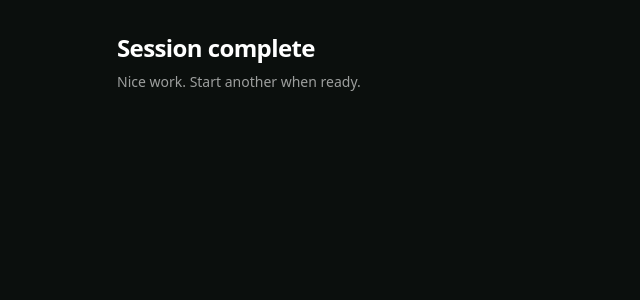
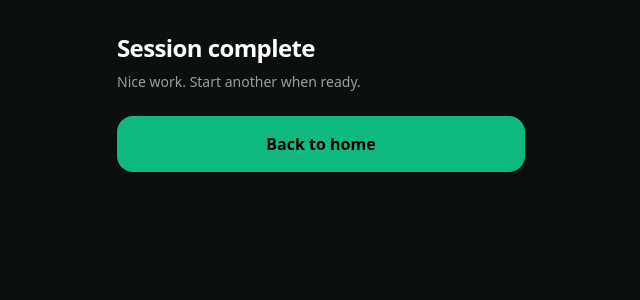
Before and after one commit to sndukwe45-Bellamy/Deep-ground-training, a Next.js app: page /session/complete in a window 1280 px wide. Shown: the top 300 px of the page, without its empty margins (319-959 px from the left). Built offline with nearby package versions, Linux system fonts and the light colour scheme.

Commit message:
Update page.tsx

```diff
--- a/app/session/complete/page.tsx
+++ b/app/session/complete/page.tsx
@@ -12,7 +12,16 @@ export default function CompletePage() {
   const rec = state.recommendation;
 
   if (!rec) {
-    return <Screen title="Session complete" subtitle="Nice work. Start another when ready." />;
+    return (
+      <Screen title="Session complete" subtitle="Nice work. Start another when ready.">
+        <Link
+          href="/"
+          className="block rounded-2xl bg-emerald-500 px-5 py-4 text-center font-semibold text-black"
+        >
+          Back to home
+        </Link>
+      </Screen>
+    );
   }
 
   function tryAnother() {
@@ -35,10 +44,16 @@ export default function CompletePage() {
       subtitle="Build your foundation. Improve your game."
       footer={
         <div className="space-y-3">
-          <button onClick={tryAnother} className="w-full rounded-2xl bg-emerald-500 px-5 py-4 font-semibold text-black">
+          <button
+            onClick={tryAnother}
+            className="w-full rounded-2xl bg-emerald-500 px-5 py-4 font-semibold text-black"
+          >
             Try Another Session
           </button>
-          <Link href="/" className="block rounded-2xl bg-white/5 px-5 py-4 text-center font-semibold">
+          <Link
+            href="/"
+            className="block rounded-2xl bg-white/5 px-5 py-4 text-center font-semibold"
+          >
             Back to home
           </Link>
         </div>
@@ -46,7 +61,9 @@ export default function CompletePage() {
     >
       <div className="rounded-2xl border border-emerald-500/40 bg-emerald-500/10 p-5">
         <div className="text-2xl font-bold">{rec.totalMinutes} min</div>
-        <div className="mt-1 text-sm text-white/70">{rec.exercises.length} exercises • Focus: {rec.focus}</div>
+        <div className="mt-1 text-sm text-white/70">
+          {rec.exercises.length} exercises • Focus: {rec.focus}
+        </div>
       </div>
       <p className="text-sm text-white/70">
         You completed a {rec.level} session targeting {rec.focus}. Consistency is what builds the foundation.
```
